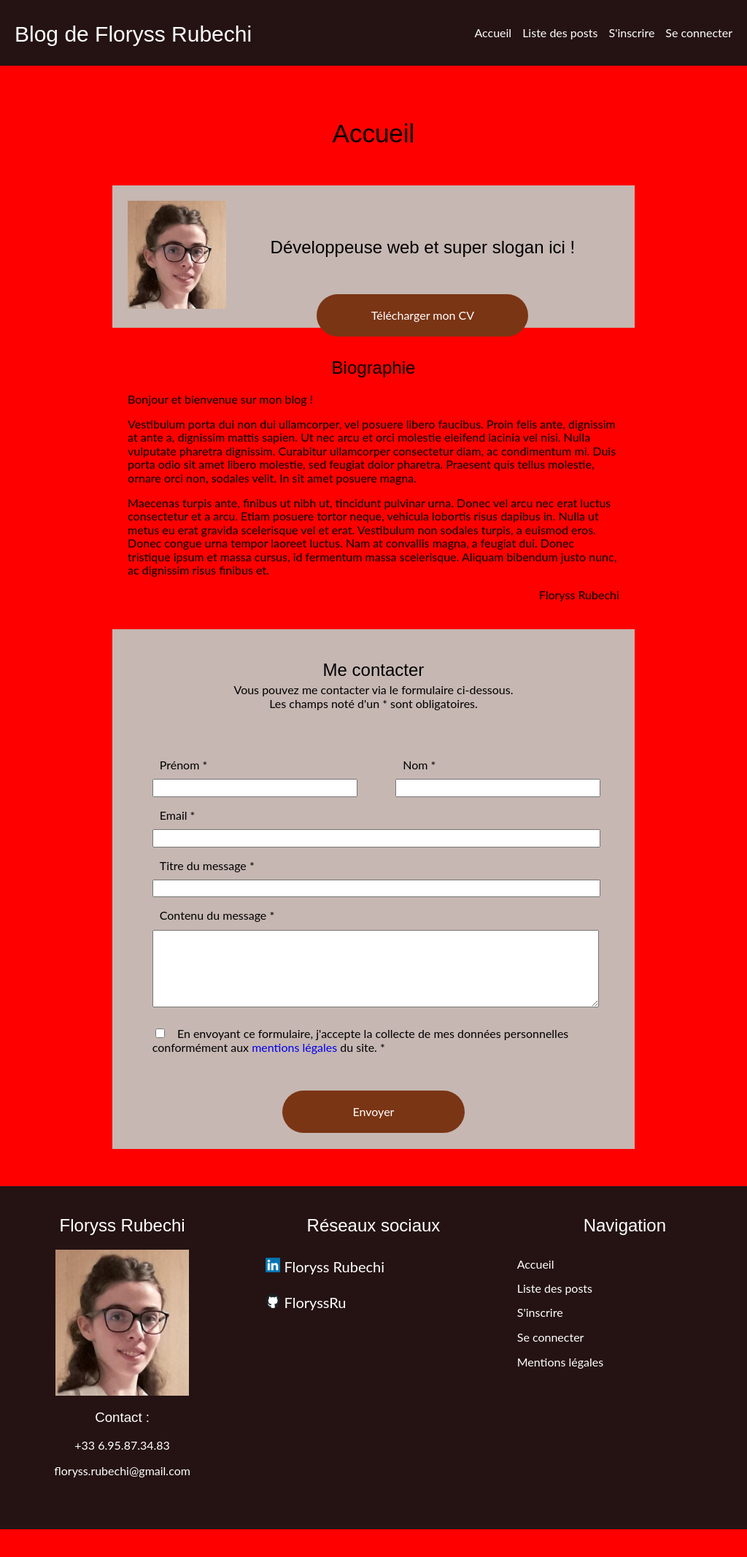
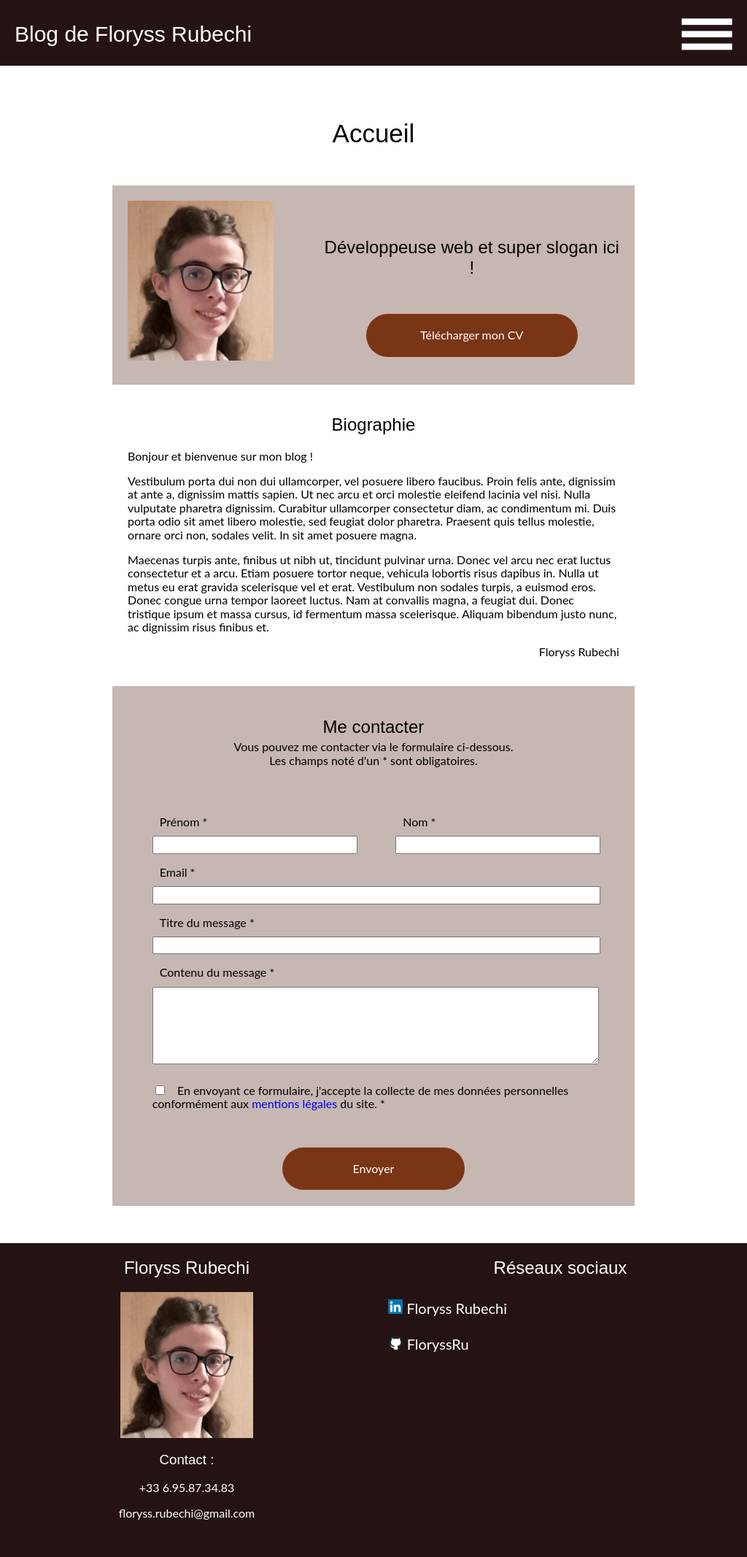
Before and after one commit to FloryssRu/Projet-PHP, a PHP site: page /blogphp/ in a window 1024 px wide. Shown: the whole page at 73% size. Before the commit the page ends 2095 px from the top, so only its background shows below. Run offline with PHP 8.4, Linux system fonts and the light colour scheme.

Commit message:
css for tablet finished

```diff
--- a/public/css/styles.css
+++ b/public/css/styles.css
@@ -155,6 +155,7 @@ section {
     margin-right: auto;
     cursor: pointer;
     color: white;
+    clear:both;
 }
 
 input.buttonRed {
@@ -196,8 +197,8 @@ input.buttonRed {
     margin-bottom : 10px;
 }
 
-.floatLeft {
-    float: left;
+.inlineBlock {
+    display: inline-block;
 }
 
 .clear {
@@ -425,7 +426,14 @@ textarea {
 
 
 /*smartphones*/
-@media screen and (max-width: 812px) and (min-width: 0px) {
+@media screen and (max-width: 812px) {
+
+    .forSmartphone {
+        display: block;
+    }
+    .notForSmartphone {
+        display: none;
+    }
 
     h1 {
         font-size: 25px;
@@ -450,17 +458,13 @@ textarea {
         position: absolute;
         right: 0px;
         z-index: 10;
-        /*top: 50px; Le jquery ne marche plus si je le mets !!*/
+        top: 70px;
     }
 
     ul#vertical > li {
         float: none;
         margin: 10px;
         padding: 0;
-    }
-
-    .forSmartphone {
-        display: block;
     }
 
     #menu {
@@ -471,10 +475,6 @@ textarea {
     }
 
     /*footer*/
-    .notForSmartphone {
-        display: none;
-    }
-
     .width33 {
         width: 100%;
         float: none;
@@ -557,9 +557,77 @@ textarea {
 
 
 
-/*tablettes*/
+/*tablets*/
 @media screen and (min-width: 813px) and (max-width: 1279px) {
-    body {
-        background-color: red;
+
+    .forTablet {
+        display: block;
     }
+    .notForTablet {
+        display: none;
+    }
+
+    nav {
+        display: none;
+    }
+
+    ul#vertical {
+        background-color: #251313;
+        float: right;
+        padding: 10px;
+        position: absolute;
+        right: 0px;
+        z-index: 10;
+        top: 70px;
+    }
+
+    ul#vertical > li {
+        float: none;
+        margin: 10px;
+        padding: 0;
+    }
+
+    #menu {
+        float: right;
+        width: 15%;
+        margin-top: 5px;
+        max-width: 70px;
+    }
+
+    /*footer*/
+    footer {
+        padding: 0;
+    }
+
+    .width33 {
+        width: 46%;
+        margin-left: 2%;
+        margin-right: 2%;
+        padding: 0;
+        float: left;
+    }
+
+    .width33:first-of-type, .width33:nth-child(2) {
+        margin-right: 2%;
+    }
+
+    /* home page */
+    #myCV {
+        height: 230px;
+    }
+
+    #myCV > div:first-of-type {
+        width: 40%;
+    }
+
+    #myCV > div:last-of-type {
+        width: 60%;
+    }
+
+    /* for listposts page */
+    .titleAllWidth {
+        height: 310px;
+    }
+
+
 }
--- a/src/Repository/Manager/CommentManager.php
+++ b/src/Repository/Manager/CommentManager.php
@@ -58,7 +58,7 @@ class CommentManager extends Manager
 	 */
 	public function getAllCommentsWithAvatars(int $idPost)
 	{
-		$req = $this->database->prepare("SELECT comment.*, user.avatar_number as avatarNumber FROM comment INNER JOIN user ON user.pseudo = comment.pseudo WHERE comment.id_post= :idPost ORDER BY date DESC");
+		$req = $this->database->prepare("SELECT comment.*, user.avatar_number as avatarNumber FROM comment INNER JOIN user ON user.pseudo = comment.pseudo WHERE comment.id_post= :idPost AND comment.is_validated = 1 ORDER BY date DESC");
 		$req->execute(['idPost' => $idPost]);
 		return $this->finishQuery($req);
 	}
--- a/src/templates/base.html.twig
+++ b/src/templates/base.html.twig
@@ -67,7 +67,7 @@
                 </ul>
             </div>
 
-            <div class="width33 notForSmartphone">
+            <div class="width33 notForSmartphone notForTablet">
                 <h2>Navigation</h2>
                 {% if session.pseudo %}
 
--- a/src/templates/navAdmin.html.twig
+++ b/src/templates/navAdmin.html.twig
@@ -12,9 +12,9 @@
     </ul>
 </nav>
 
-<img src="/blogphp/public/img/menu.png" alt="menu déroulant" id="menu" class="forSmartphone">
+<img src="/blogphp/public/img/menu.png" alt="menu déroulant" id="menu" class="forSmartphone forTablet">
 
-<nav class="forSmartphone">
+<nav class="forSmartphone forTablet">
     <ul id="vertical">
         <li><a href="/blogphp/">Accueil</a></li>
         <li><a href="/blogphp/liste-posts">Liste des posts</a></li>
--- a/src/templates/navUserConnected.html.twig
+++ b/src/templates/navUserConnected.html.twig
@@ -7,9 +7,9 @@
     </ul>
 </nav>
 
-<img src="/blogphp/public/img/menu.png" alt="menu déroulant" id="menu" class="forSmartphone">
+<img src="/blogphp/public/img/menu.png" alt="menu déroulant" id="menu" class="forSmartphone forTablet">
 
-<nav class="forSmartphone">
+<nav class="forSmartphone forTablet">
     <ul id="vertical">
         <li><a href="/blogphp/">Accueil</a></li>
         <li><a href="/blogphp/liste-posts">Liste des posts</a></li>
--- a/src/templates/navVisitor.html.twig
+++ b/src/templates/navVisitor.html.twig
@@ -7,9 +7,9 @@
     </ul>
 </nav>
 
-<img src="/blogphp/public/img/menu.png" alt="menu déroulant" id="menu" class="forSmartphone">
+<img src="/blogphp/public/img/menu.png" alt="menu déroulant" id="menu" class="forSmartphone forTablet">
 
-<nav class="forSmartphone">
+<nav class="forSmartphone forTablet">
     <ul id="vertical">
         <li><a href="/blogphp/">Accueil</a></li>
         <li><a href="/blogphp/liste-posts">Liste des posts</a></li>
```
Also changed, not shown: src/templates/admin/listMessages.html.twig (+4 -4 lines), src/templates/dashboard.html.twig (+5 -5 lines).
